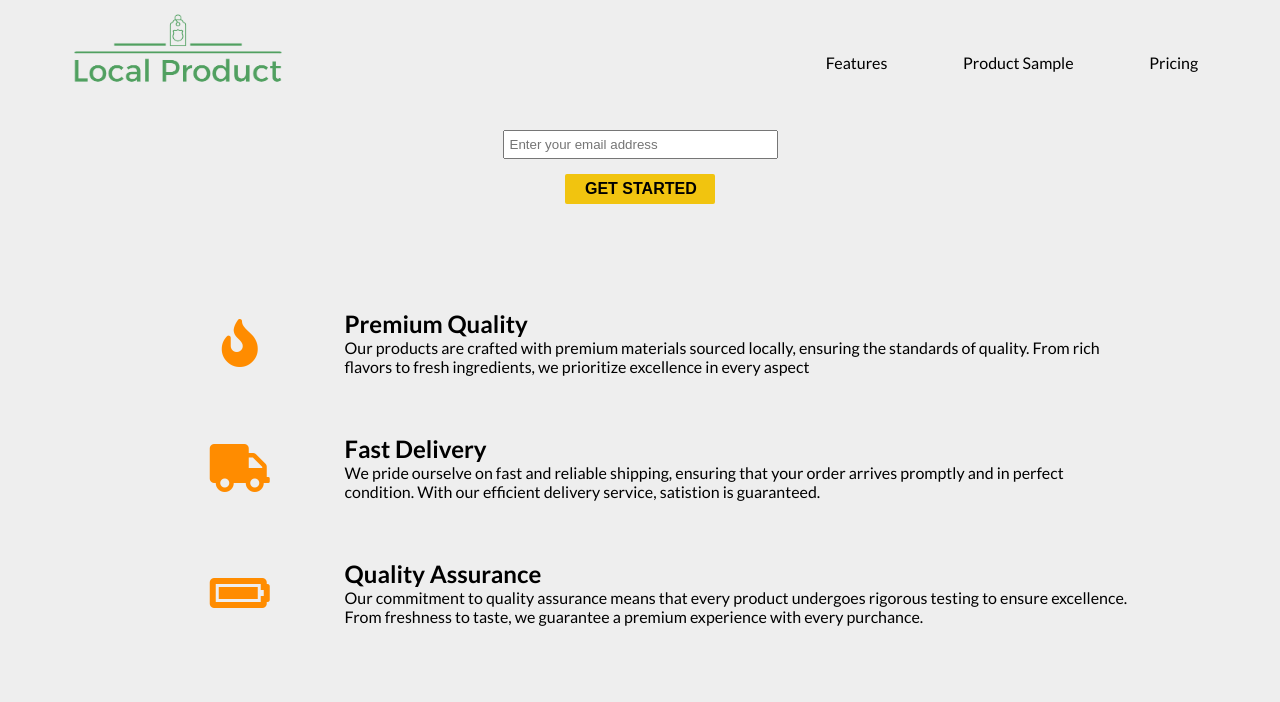
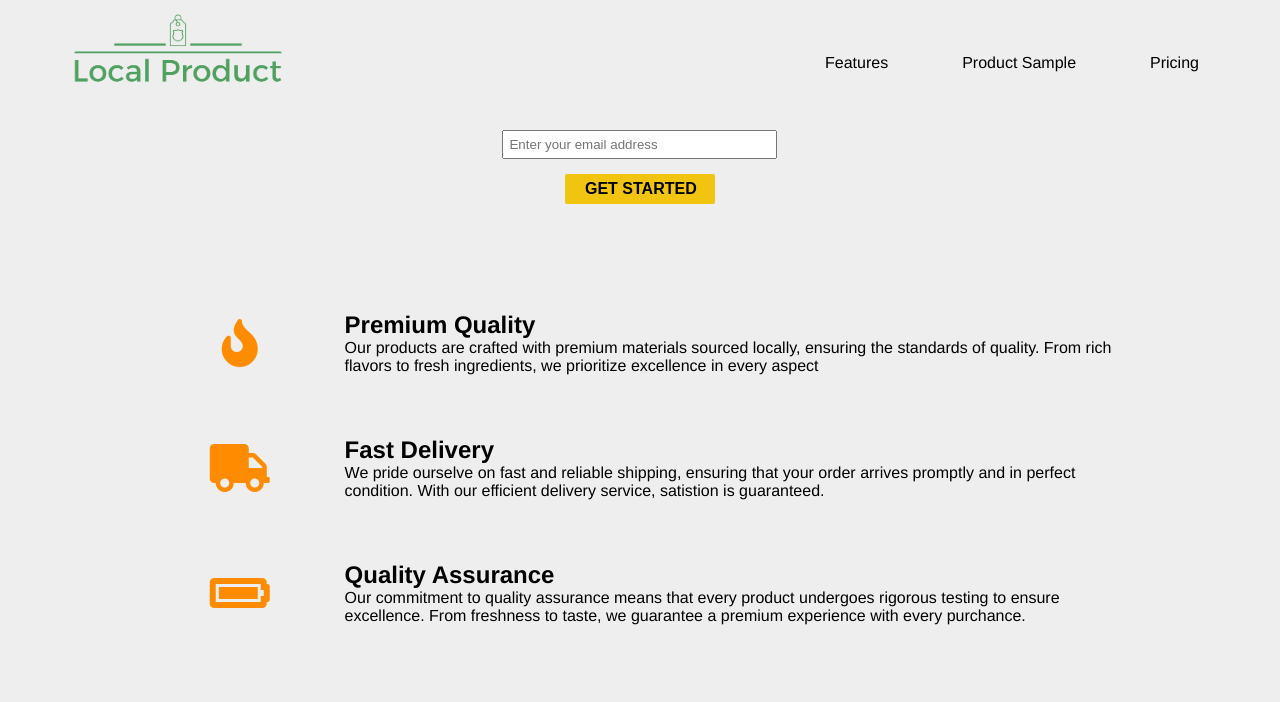
Before and after one commit to blckbeans/222427962-WebApp, a website: page portfoliotemplate/Product_Landing/index.html in a window 1280 px wide. Shown: the top 702 px of the page. Drawn offline with Linux system fonts and the light colour scheme.

Commit message:
Updated Product landing folder

```diff
--- a/portfoliotemplate/Product_Landing/style.css
+++ b/portfoliotemplate/Product_Landing/style.css
@@ -8,7 +8,7 @@
 
 body {
   background-color: #eee;
-  font-family: 'Lato', sans-serif;
+  font-family: 'Franklin Gothic Medium', 'Arial Narrow', Arial, sans-serif;
 }
 
 #page-wrapper {
```
